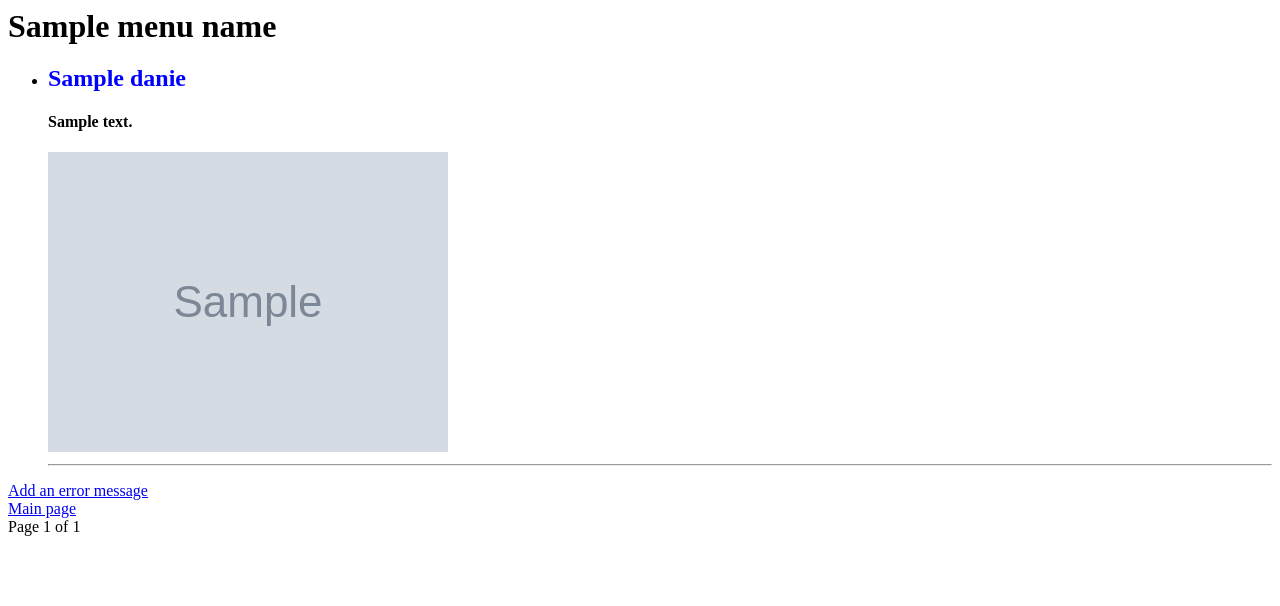
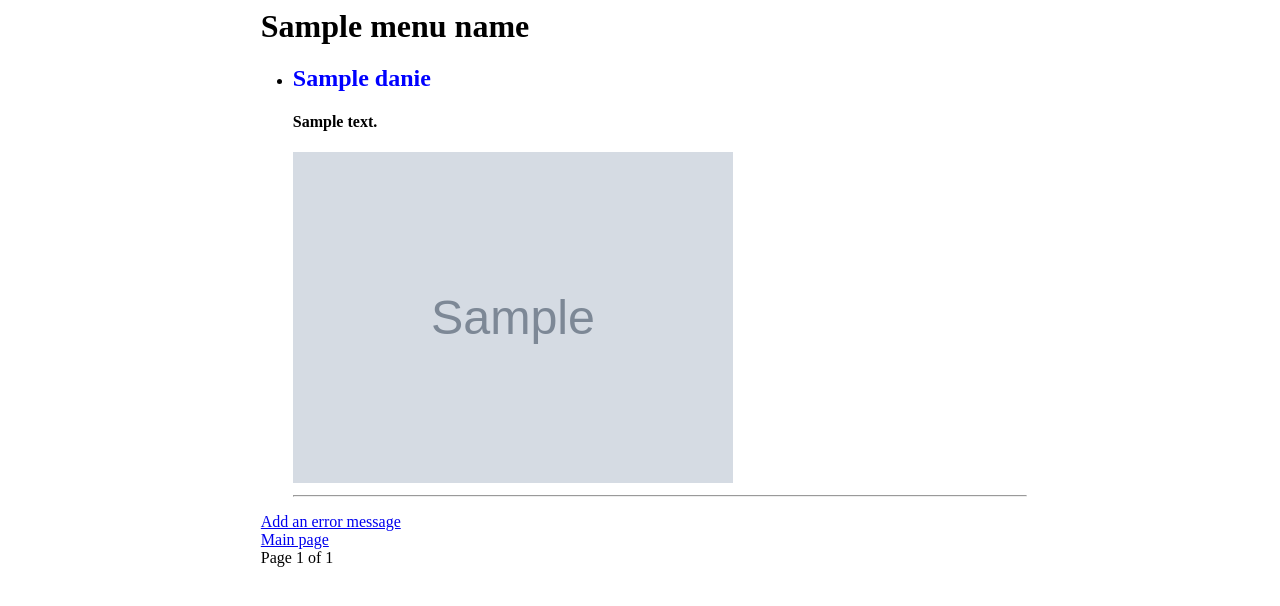
Before and after one commit to ScienceAndIT/e-menu, a Django app: template templates/emenu_app/menu.html in a window 1280 px wide. Shown: the top 606 px of the page. Run offline with Django 3.2, Linux system fonts and the light colour scheme; tables that the repository leaves empty hold one stand-in row (values such as "Sample post"); the template is opened without the code that fills it: values that come from a table or form of the project are taken from there, most other values are stand-ins (such as "Sample title", 1, 10 or a date in 2020); grey boxes marked "Sample" are stand-in pictures.

Commit message:
CSS for margins

```diff
--- a/static/css/emenu.css
+++ b/static/css/emenu.css
@@ -1,5 +1,6 @@
 h1, li, img, footer {
     margin: 0 auto;
+    width: 60%;
 }
 
 h2 {
@@ -13,8 +14,10 @@ h2 {
 
 .pagination {
     margin: 0 auto;
+    width: 60%;
 }
 
 .central {
     margin: 0 auto;
+    width: 60%;
 }
```
